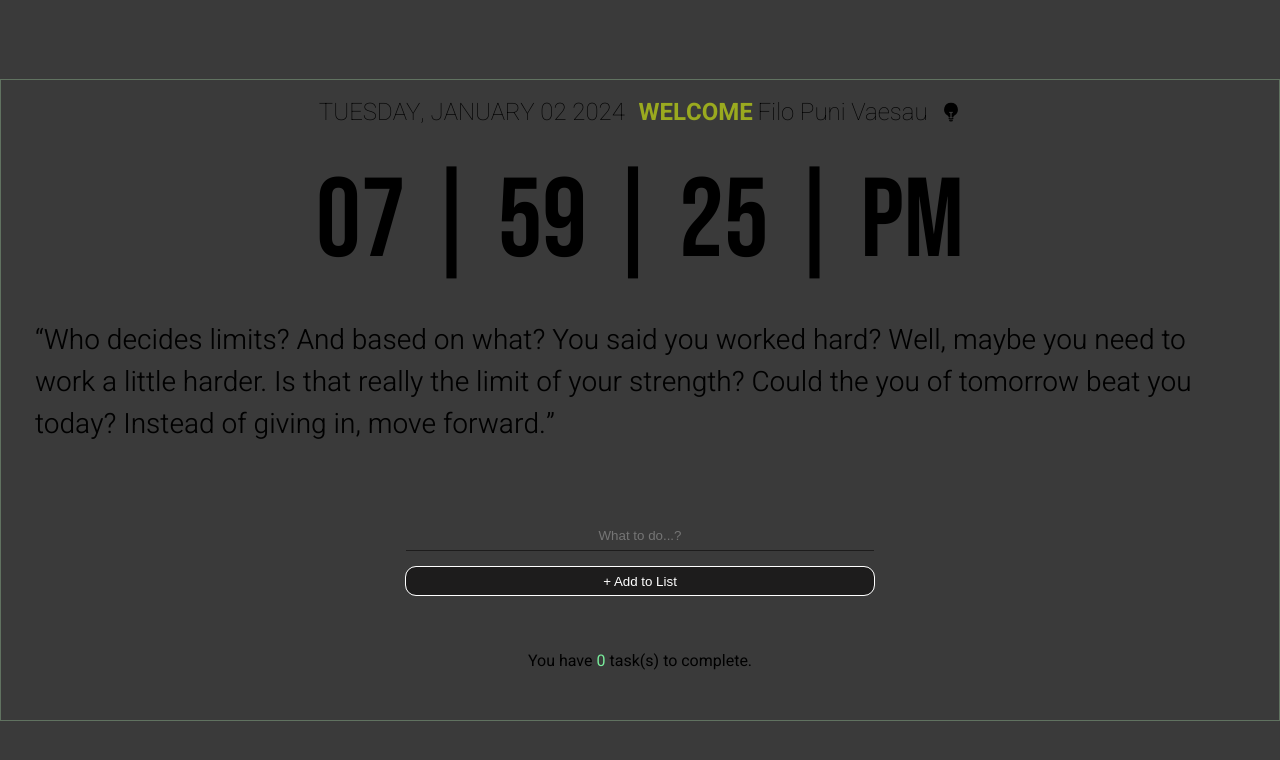
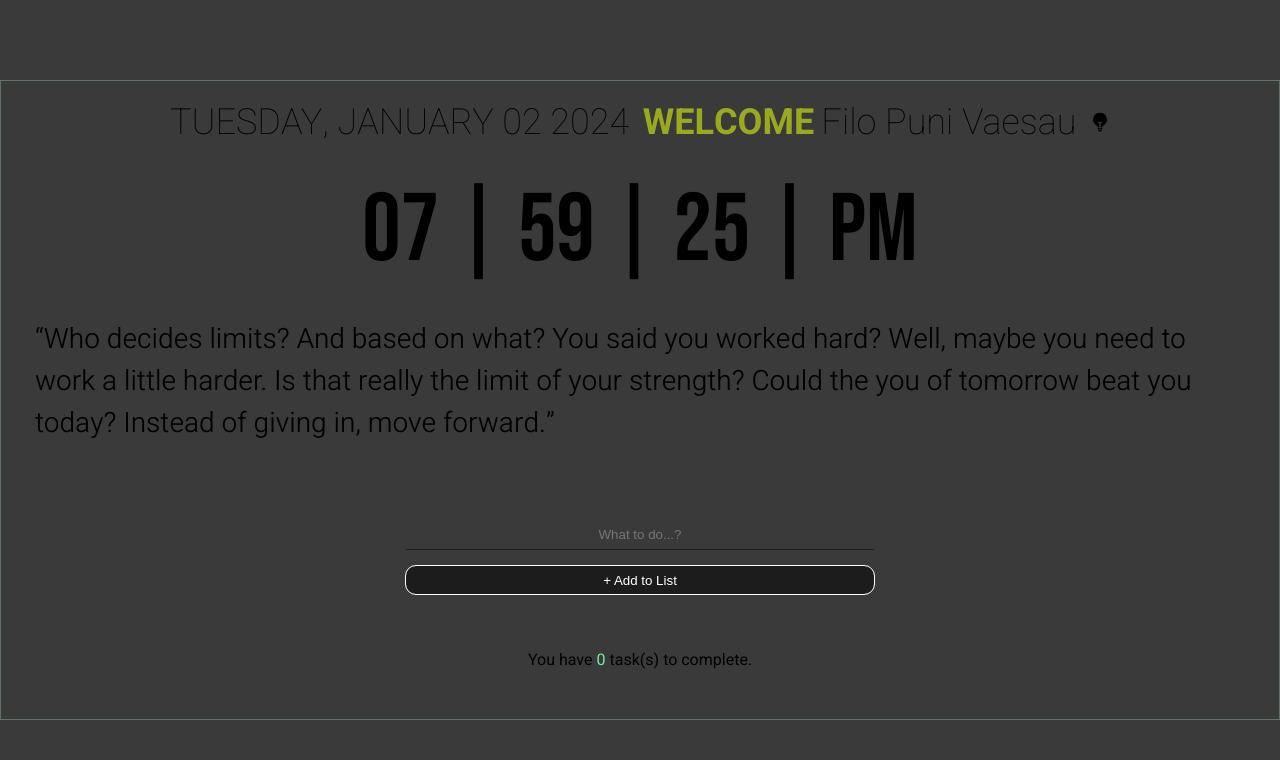
Before and after one commit to fPuniVaesau/PennyForThoughts, a plain HTML site: page index.html in a window 1280 px wide. Drawn offline with Linux system fonts and the light colour scheme.

Commit message:
working on the responsiveness of the web page.

```diff
--- a/styles/styles.css
+++ b/styles/styles.css
@@ -474,6 +474,21 @@ blockquote {
     .container{
         max-width: 1024px;
     }
+
+    .welcome-section{
+        justify-content: center;
+        font-size: 2.25rem;
+        font-weight: var(--fw-100);
+    }
+
+    .digitalClock {
+        font-size: 6em;
+    }
+
+    .icon{
+        max-width: 20px;
+        max-height: 20px;
+    }
 }
 
 /* extra large screens */
```
